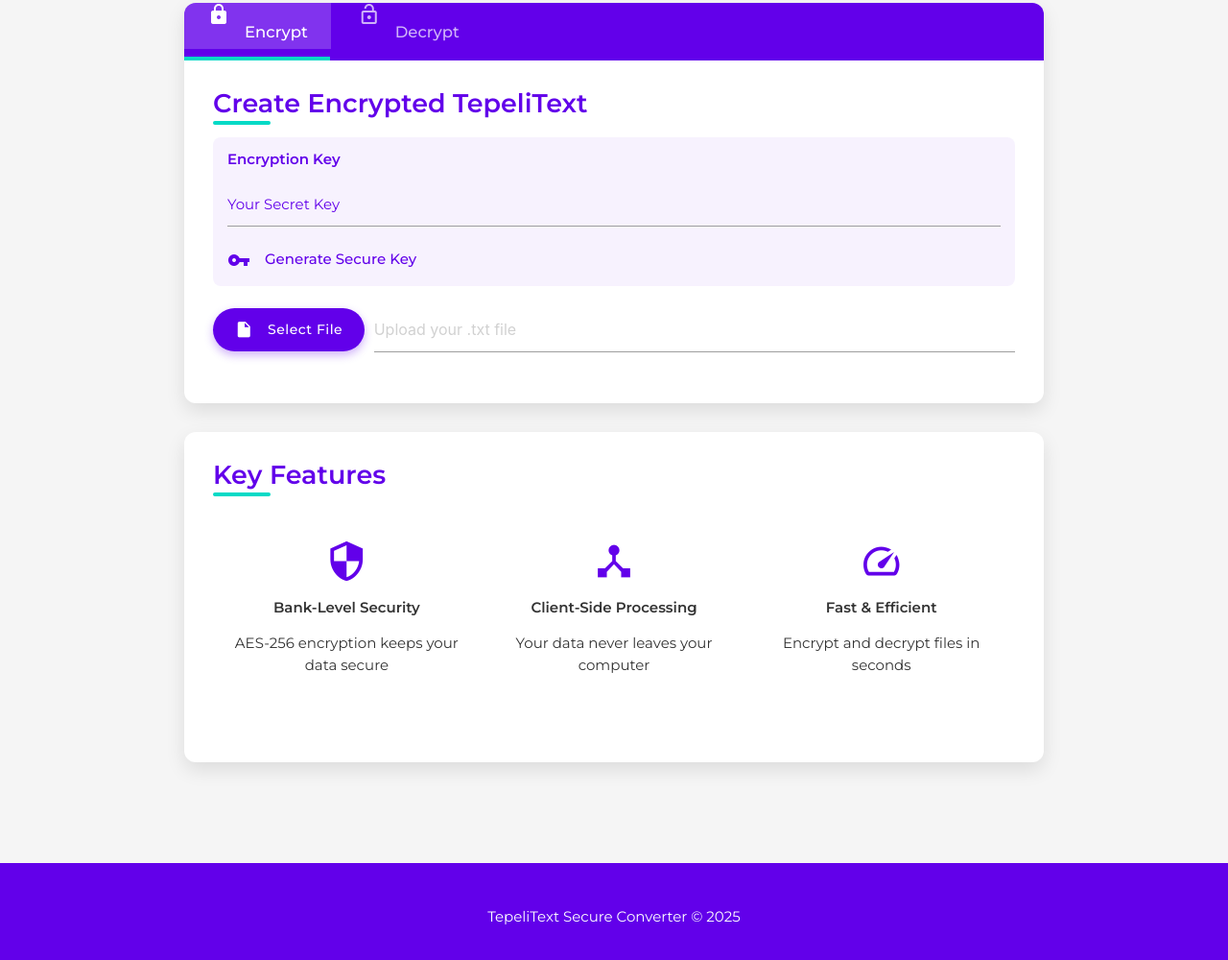
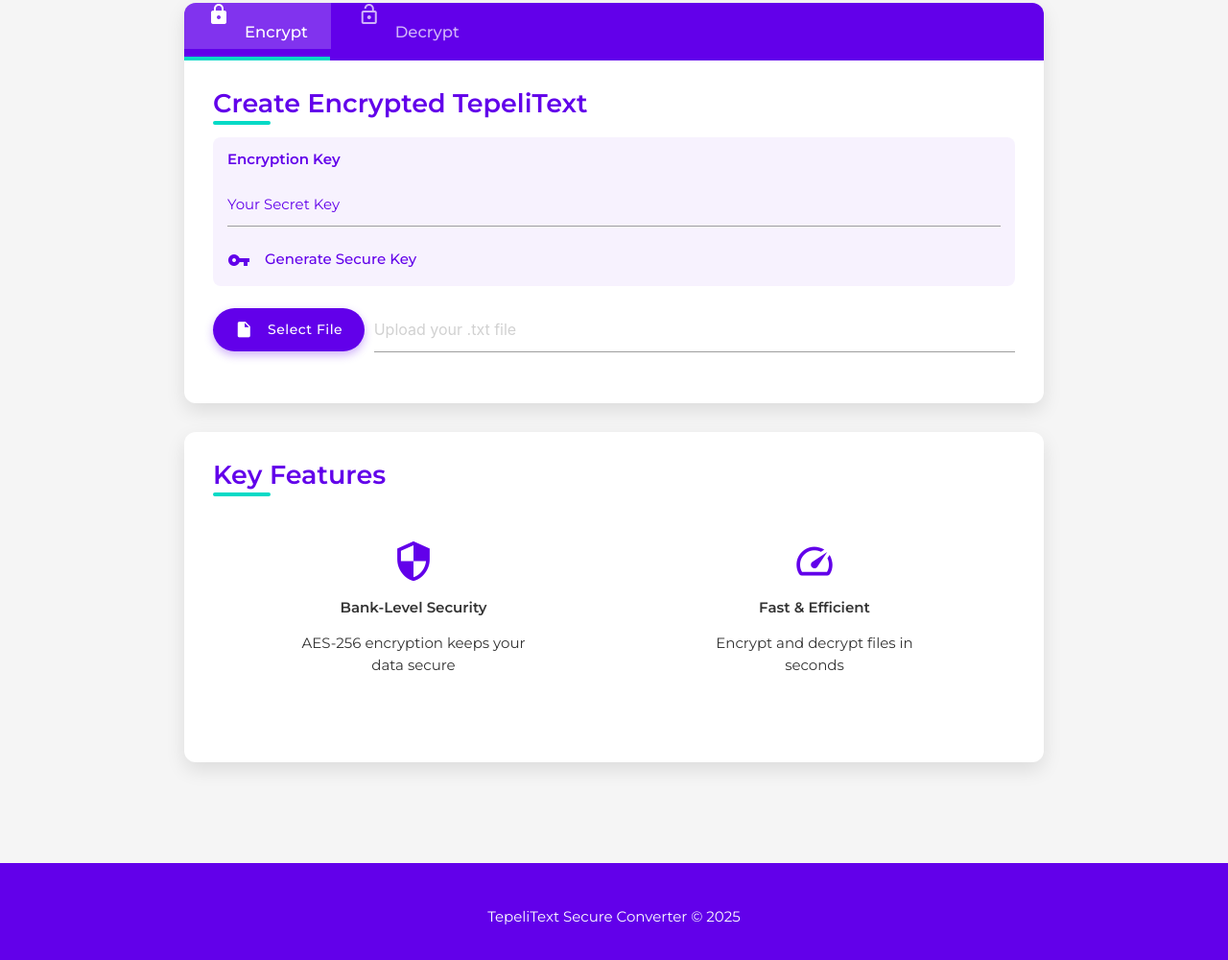
Before and after one commit to verybrickednexus5x/tepelitext, a plain HTML site: page index.html in a window 1280 px wide. Shown: the part 340-1340 px from the top of the page at 96% size. Drawn offline with nearby package versions, Linux system fonts and the light colour scheme.

Commit message:
Update index.html
Removed client-side processing for the online version

```diff
--- a/index.html
+++ b/index.html
@@ -444,12 +444,6 @@
                     </div>
 
                     <div class="feature-item">
-                        <i class="material-icons feature-icon">device_hub</i>
-                        <div class="feature-title">Client-Side Processing</div>
-                        <p>Your data never leaves your computer</p>
-                    </div>
-
-                    <div class="feature-item">
                         <i class="material-icons feature-icon">speed</i>
                         <div class="feature-title">Fast & Efficient</div>
                         <p>Encrypt and decrypt files in seconds</p>
```
